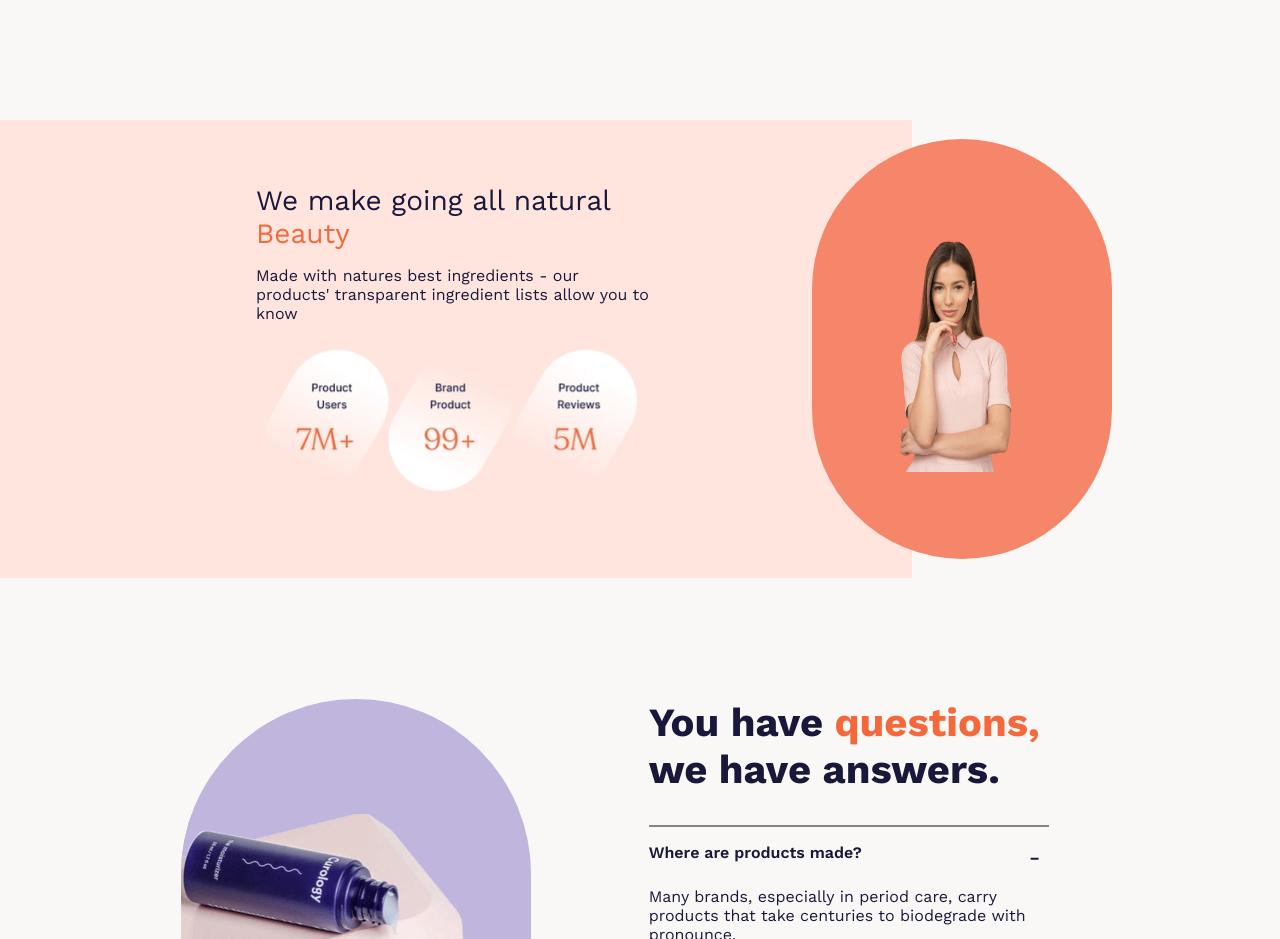
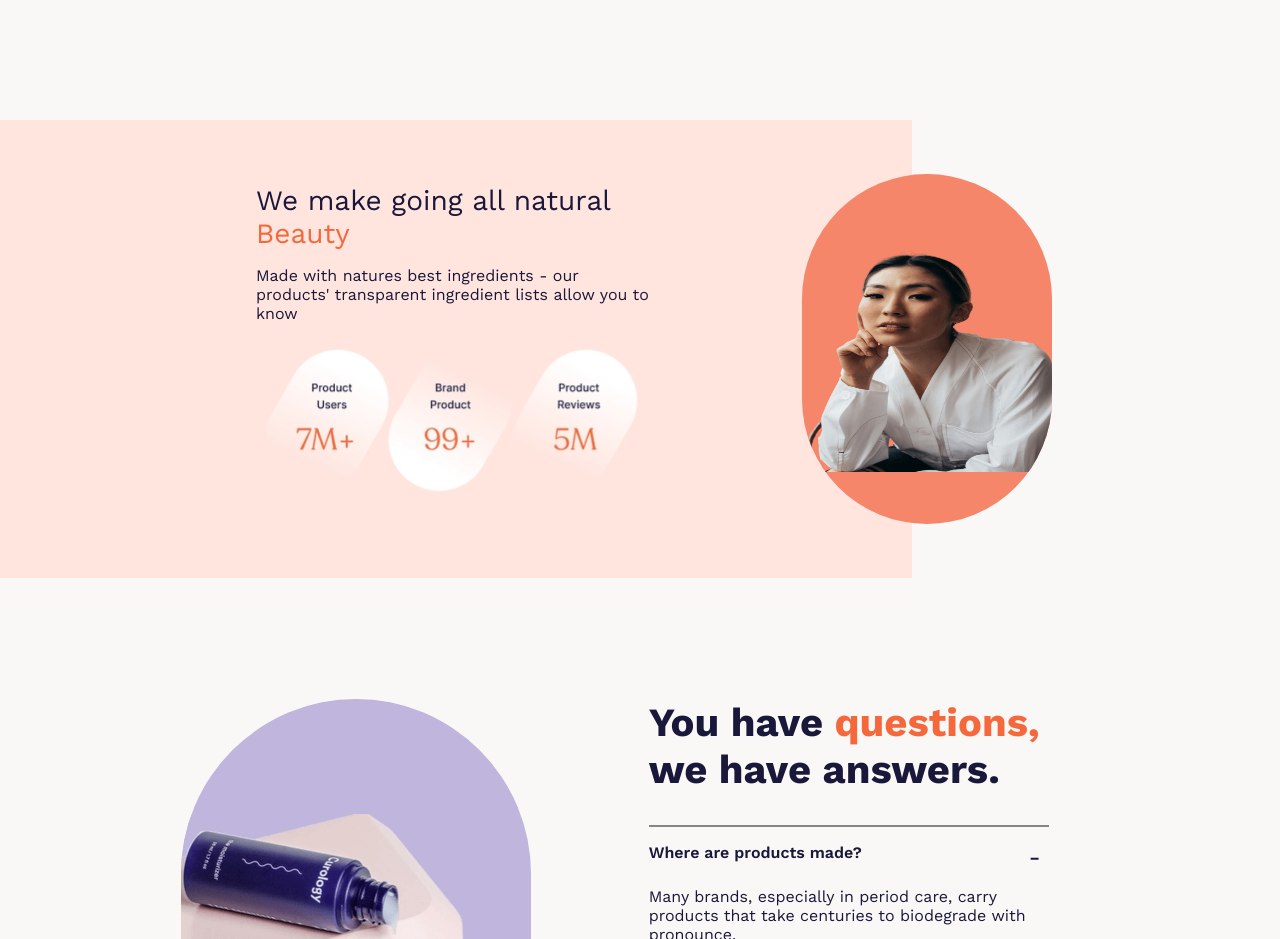
Before and after one commit to Owobilum/glow, a React (Create React App) app: page / in a window 1280 px wide. Shown: the part 1820-2759 px from the top of the page. Built offline with nearby package versions, Linux system fonts and the light colour scheme.

Commit message:
update natural beauty section

```diff
--- a/src/components/sections/natural_beauty/NaturalBeauty.module.css
+++ b/src/components/sections/natural_beauty/NaturalBeauty.module.css
@@ -15,18 +15,22 @@
   position: relative;
 }
 .left_column {
-  width: 300px;
-  height: 420px;
+  width: 250px;
+  height: 350px;
   border-radius: 9999px;
   background-color: var(--clr_dark_pink);
   position: absolute;
-  right: -200px;
+  right: -140px;
   display: flex;
   flex-direction: column;
   justify-content: center;
+  /* border: solid blue; */
+  overflow: hidden;
 }
 .left_box {
   position: relative;
+  overflow: hidden;
+  /* border: solid red; */
 }
 .column_box {
   max-width: 600px;
```
Also changed, not shown: src/images/model2.png.
